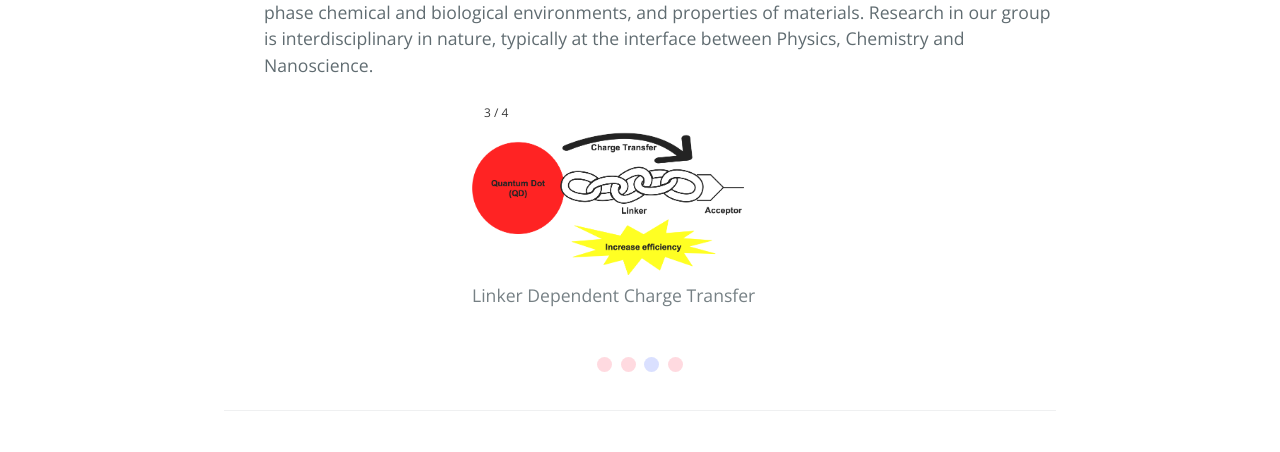
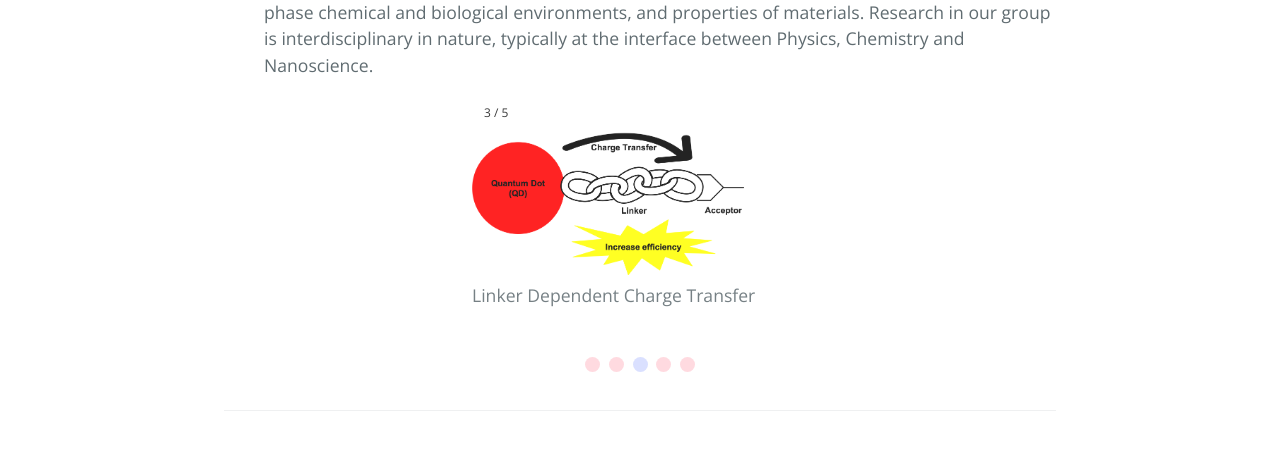
Before and after one commit to dharatrivedi/dharatrivedi.github.io, a Jekyll site: the page built from index.html, in a window 1280 px wide. Shown: the part 517-969 px from the top of the page. Built offline with Jekyll 4.4.1, drawn with Linux system fonts in a browser that asks for light colours; the list of posts is cut into pages by our own code.

Commit message:
Update index.html

```diff
--- a/index.html
+++ b/index.html
@@ -15,27 +15,27 @@
 <ul class="center">
   <div class="slideshow-container">
     <div class="mySlides fade">
-      <div class="numbertext">1 / 4</div>
+      <div class="numbertext">1 / 5</div>
       <img src="/images/TOC_3.jpg" style="width:75%">
       <div class="text">Photoinduced Charge Dynamics</div>
     </div>
     <div class="mySlides fade">
-      <div class="numbertext">2 / 4</div>
+      <div class="numbertext">2 / 5</div>
       <img src="/images/TOC_1.jpg" style="width:75%">
       <div class="text">Carrier Dynamics of 2D systems</div>
     </div>
     <div class="mySlides fade">
-      <div class="numbertext">3 / 4</div>
+      <div class="numbertext">3 / 5</div>
       <img src="/images/TOC_4.jpg" style="width:75%">
       <div class="text">Linker Dependent Charge Transfer</div>
     </div>
     <div class="mySlides fade">
-      <div class="numbertext">4 / 4</div>
+      <div class="numbertext">4 / 5</div>
       <img src="/images/TOC_6.jpg" style="width:75%">
       <div class="text">Application of Metal Organic Framework</div>
     </div>
     <div class="mySlides fade">
-      <div class="numbertext">4 / 4</div>
+      <div class="numbertext">5 / 5</div>
       <img src="/images/TOC_2.jpg" style="width:75%">
       <div class="text">Enhancement Mechanism in SERS</div>
     </div>
@@ -44,6 +44,7 @@
 
 <br>
 <div style="text-align:center">
+  <span class="dot"></span>
   <span class="dot"></span>
   <span class="dot"></span>
   <span class="dot"></span>
```
